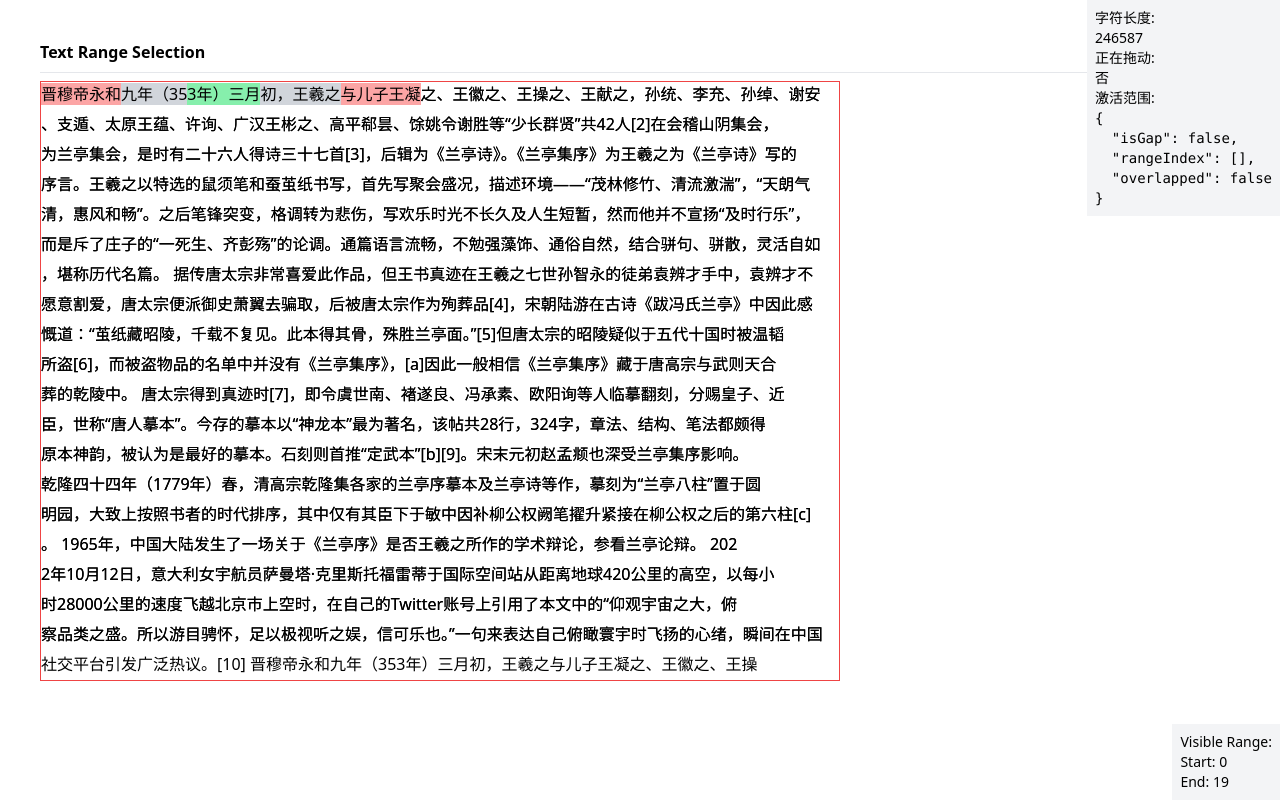
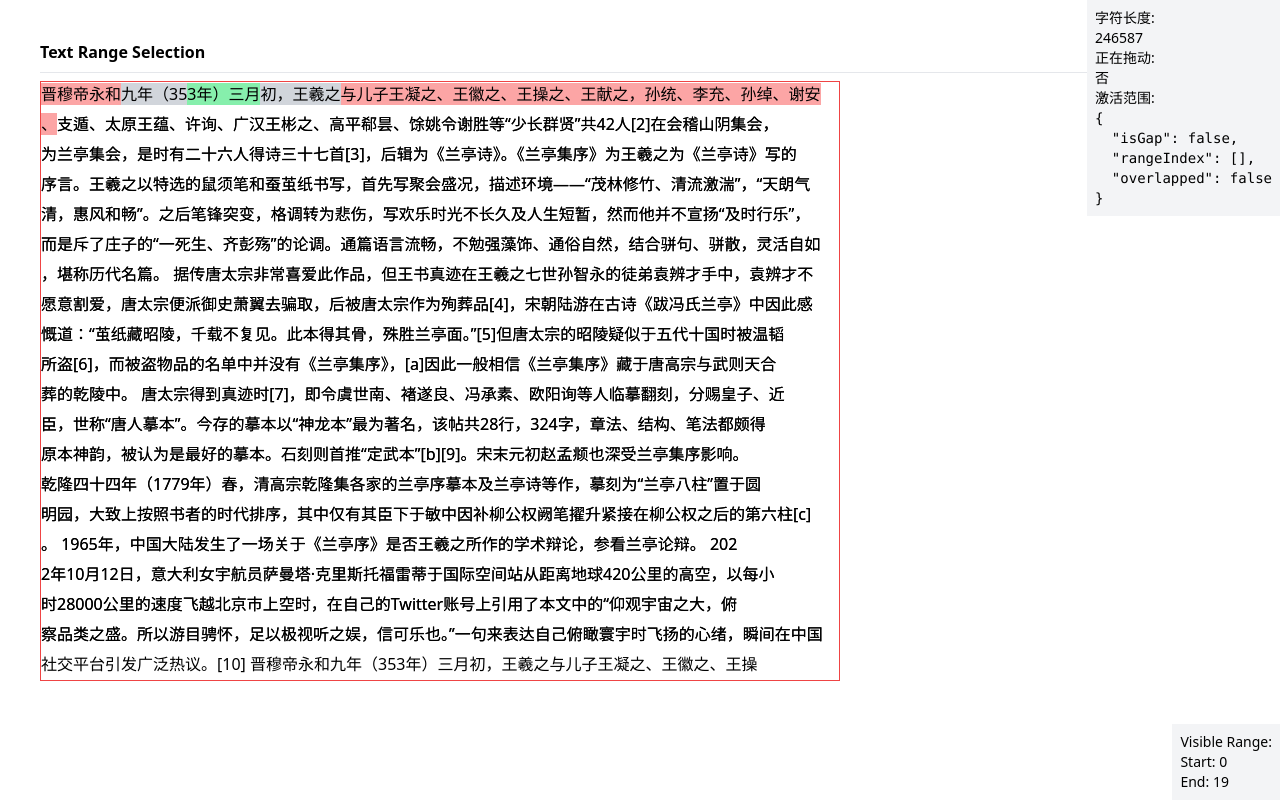
Before and after one commit to fancn21th/textselection, a React (Vite) app: page / in a window 1280 px wide. Built offline with nearby package versions, Linux system fonts and the light colour scheme.

Commit message:
📦 NEW: no dis-activated

```diff
--- a/src/components/TextRangeSelector/Renderer/BackgroundLayer.tsx
+++ b/src/components/TextRangeSelector/Renderer/BackgroundLayer.tsx
@@ -16,7 +16,6 @@ const Part = ({
 }) => {
   const { hoverObj, setRangeHover } = useContext(NewTRSContext);
   const [isActivated, setIsActivated] = useState(false);
-  const [isHighlighted, setIsHighlighted] = useState(false);
 
   const overlapped = part.isOverlapped; // 重叠部分
   const isOdd = part.index % 2 === 1; // 奇数区域
@@ -48,8 +47,7 @@ const Part = ({
   }, [hoverObj]);
 
   const highlight = (index: number[], isGap: boolean, overlapped: boolean) => {
-    if (!isHighlighted) setRangeHover(index, isGap, overlapped);
-    setIsHighlighted(!isHighlighted);
+    setRangeHover(index, isGap, overlapped);
   };
 
   return (
--- a/src/components/TextRangeSelector/index.tsx
+++ b/src/components/TextRangeSelector/index.tsx
@@ -10,8 +10,8 @@ function Render({ text }: { text: string }) {
     setTextRanges([
       { s: 0, e: 10 },
       { s: 5, e: 20 },
-      { s: 15, e: 25 },
-      // { s: 1000, e: 1100 },
+      { s: 15, e: 51 },
+      { s: 1000, e: 1100 },
     ]);
   }, []);
 
```
